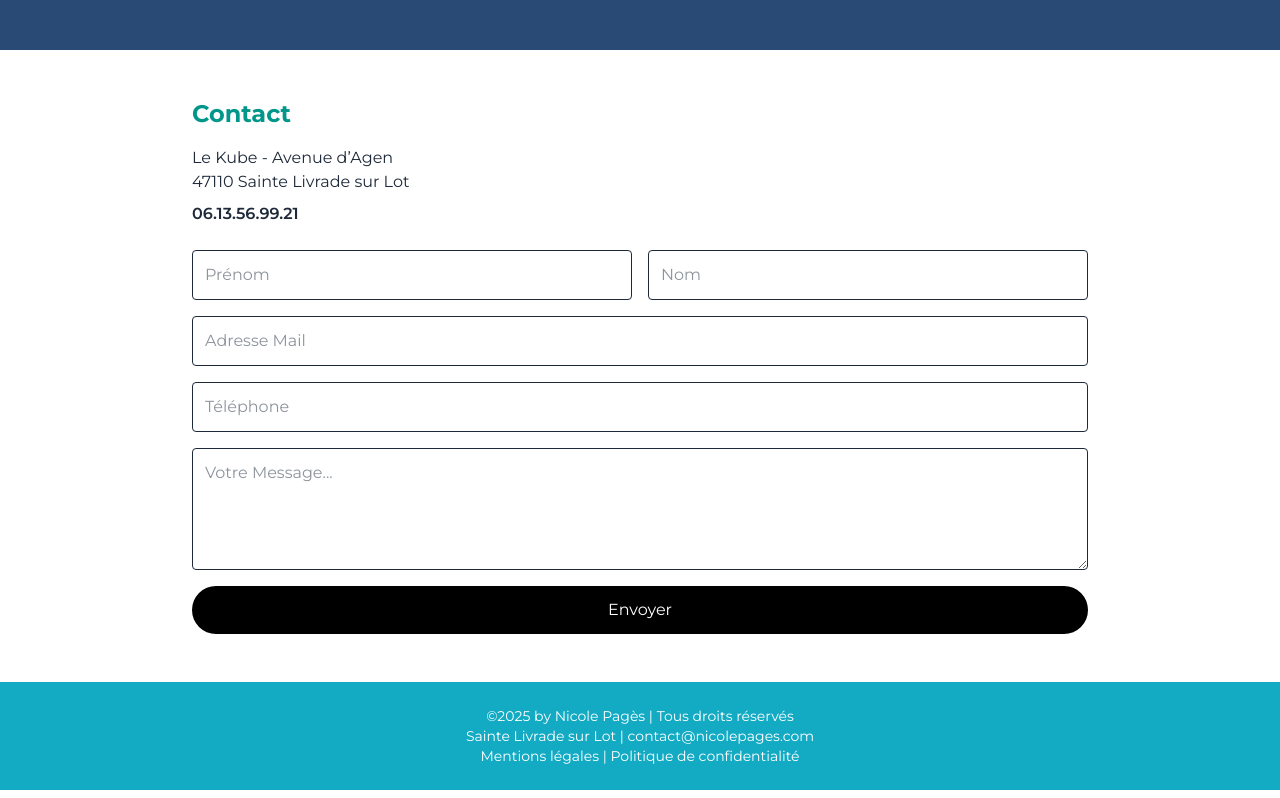
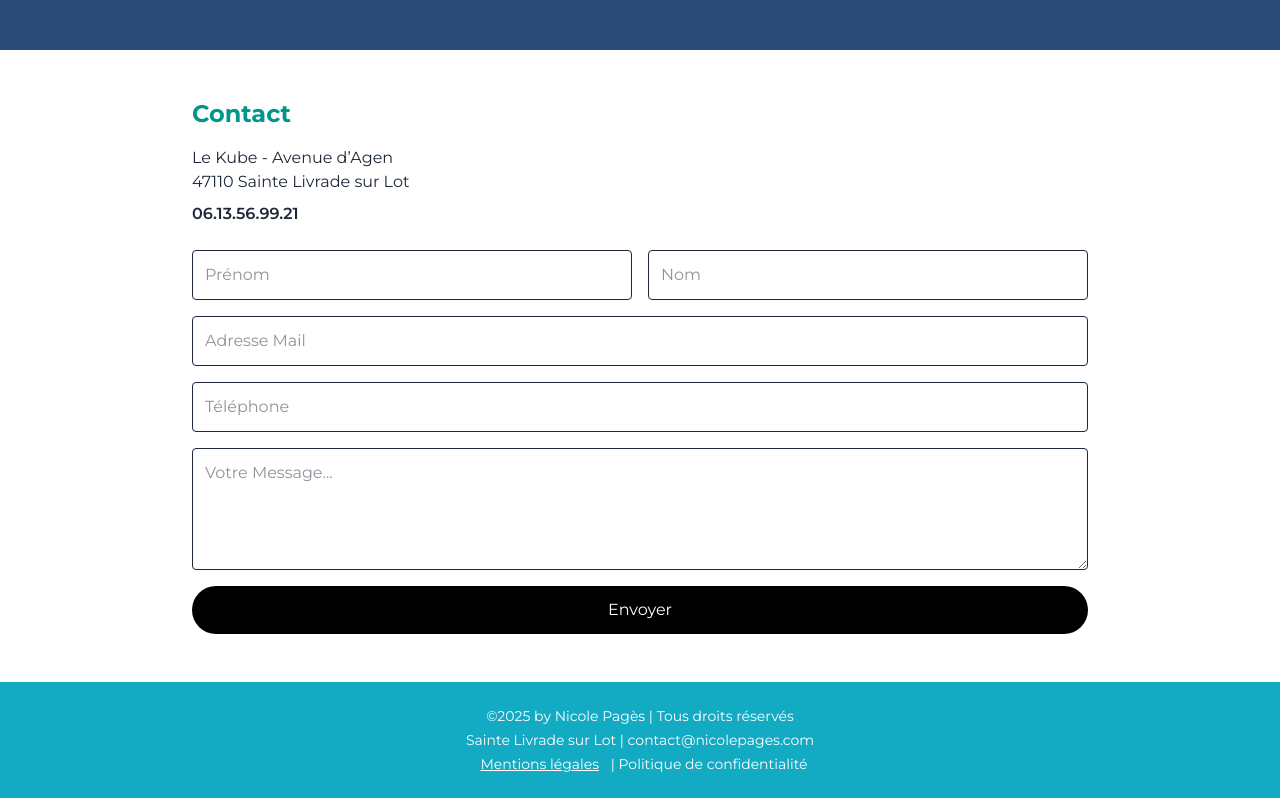
Before and after one commit to barry-black/nicole-pages-website, a Next.js app: page / in a window 1280 px wide. Shown: the part 2362-3160 px from the top of the page. Built offline with nearby package versions, Linux system fonts and the light colour scheme.

Commit message:
insert footer in main-page

```diff
--- a/src/pages/main-page.tsx
+++ b/src/pages/main-page.tsx
@@ -9,6 +9,7 @@ import { Seo } from "@/ui/components/seo/seo";
 import { Navigation } from "@/ui/components/navigation/navigation";
 import { Accueil } from "@/ui/components/accueil/accueil";
 import { Modal } from "@/ui/components/modal/modal";
+import { Footer } from "@/ui/components/footer/footer";
 
 export default function MainPage() {
   const [menuOpen, setMenuOpen] = useState(false);
@@ -115,7 +116,7 @@ Elle permet de :
         </section>
 
         {/* Citation */}
-        <section className="text-center py-8 bg-white text-lg italic text-[#008398]">
+        <section className="text-center mx-3 py-8 bg-white text-lg italic text-[#008398]">
           <p>
             Et si vous décidiez d’être heureux, parce que c’est bon pour vous...
           </p>
@@ -246,11 +247,7 @@ Elle permet de :
         </section>
 
         {/* Footer */}
-        <footer className="bg-[var(--color-sky-blue)] text-white text-sm py-6 px-6 text-center">
-          <p>©2025 by Nicole Pagès | Tous droits réservés</p>
-          <p>Sainte Livrade sur Lot | contact@nicolepages.com</p>
-          <p>Mentions légales | Politique de confidentialité</p>
-        </footer>
+        <Footer />
       </main>
     </>
   );
--- a/src/ui/components/carroussel/caroussel.tsx
+++ b/src/ui/components/carroussel/caroussel.tsx
@@ -9,16 +9,16 @@ export const CabinetCarousel = () => {
   const carouselRef = useRef<HTMLDivElement>(null);
 
   const images = [
-    "/assets/images/cabinet1.jpg",
-    "/assets/images/cabinet2.jpg",
     "/assets/images/cabinet3.jpg",
     "/assets/images/cabinet4.jpg",
     "/assets/images/cabinet5.jpg",
     "/assets/images/cabinet6.jpg",
+    "/assets/images/cabinet1.jpg",
+    "/assets/images/cabinet2.jpg"
   ];
 
   // Duplication pour boucle
-  const loopImages = [...images, ...images, ...images,...images,...images];
+  const loopImages = [...images, ...images, ...images, ...images, ...images];
 
   const scroll = (direction: "left" | "right") => {
     if (!carouselRef.current) return;
@@ -26,7 +26,10 @@ export const CabinetCarousel = () => {
     const scrollAmount = clientWidth;
 
     carouselRef.current.scrollTo({
-      left: direction === "left" ? scrollLeft - scrollAmount : scrollLeft + scrollAmount,
+      left:
+        direction === "left"
+          ? scrollLeft - scrollAmount
+          : scrollLeft + scrollAmount,
       behavior: "smooth",
     });
   };
@@ -51,7 +54,10 @@ export const CabinetCarousel = () => {
 
     const node = carouselRef.current;
     node?.addEventListener("scroll", handleScroll);
-    node.scrollLeft = carousel.scrollWidth / 3; // centrer au chargement
+
+    if (node) {
+      node.scrollLeft = node.scrollWidth / 3;
+    }
 
     return () => node?.removeEventListener("scroll", handleScroll);
   }, []);
@@ -77,7 +83,7 @@ export const CabinetCarousel = () => {
             >
               <Image
                 src={src}
-                alt={`Cabinet ${i % images.length + 1}`}
+                alt={`Cabinet ${(i % images.length) + 1}`}
                 fill
                 style={{ objectFit: "cover" }}
                 sizes="(max-width: 768px) 90vw, 33vw"
```
